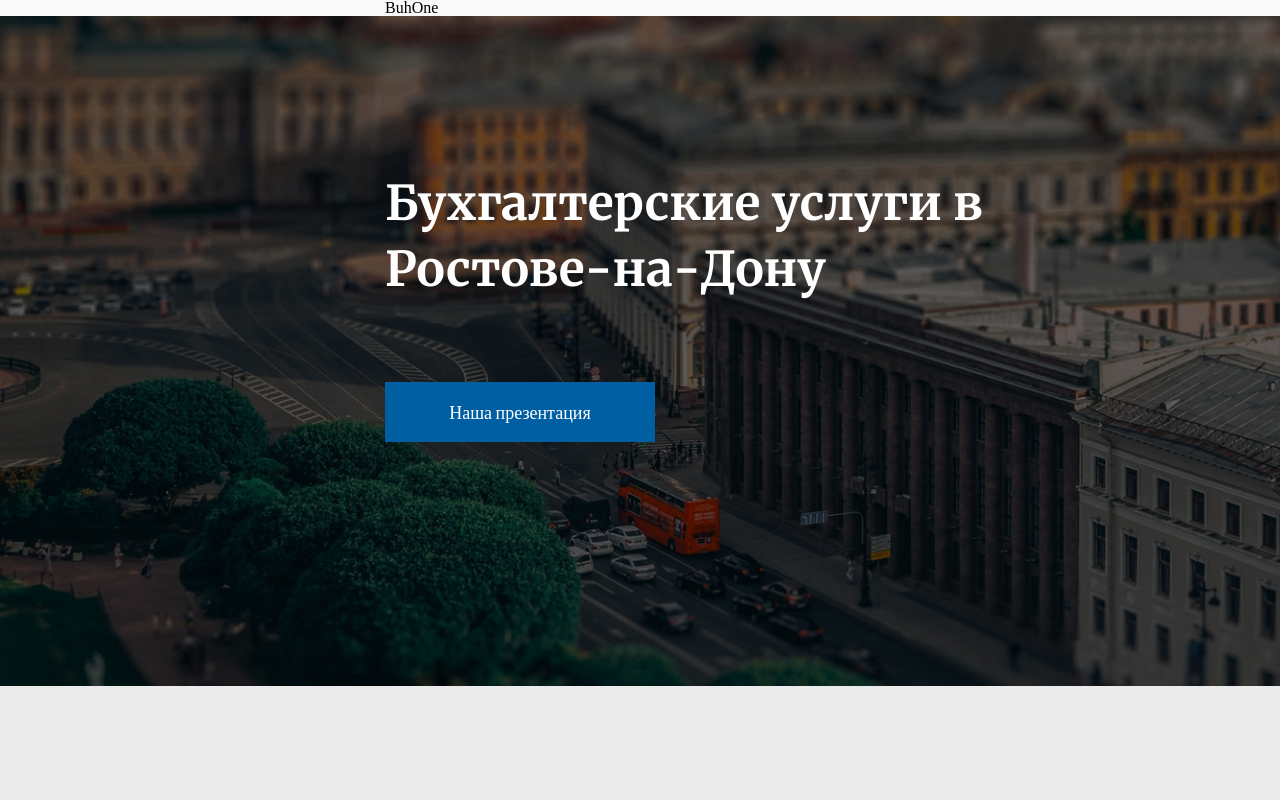
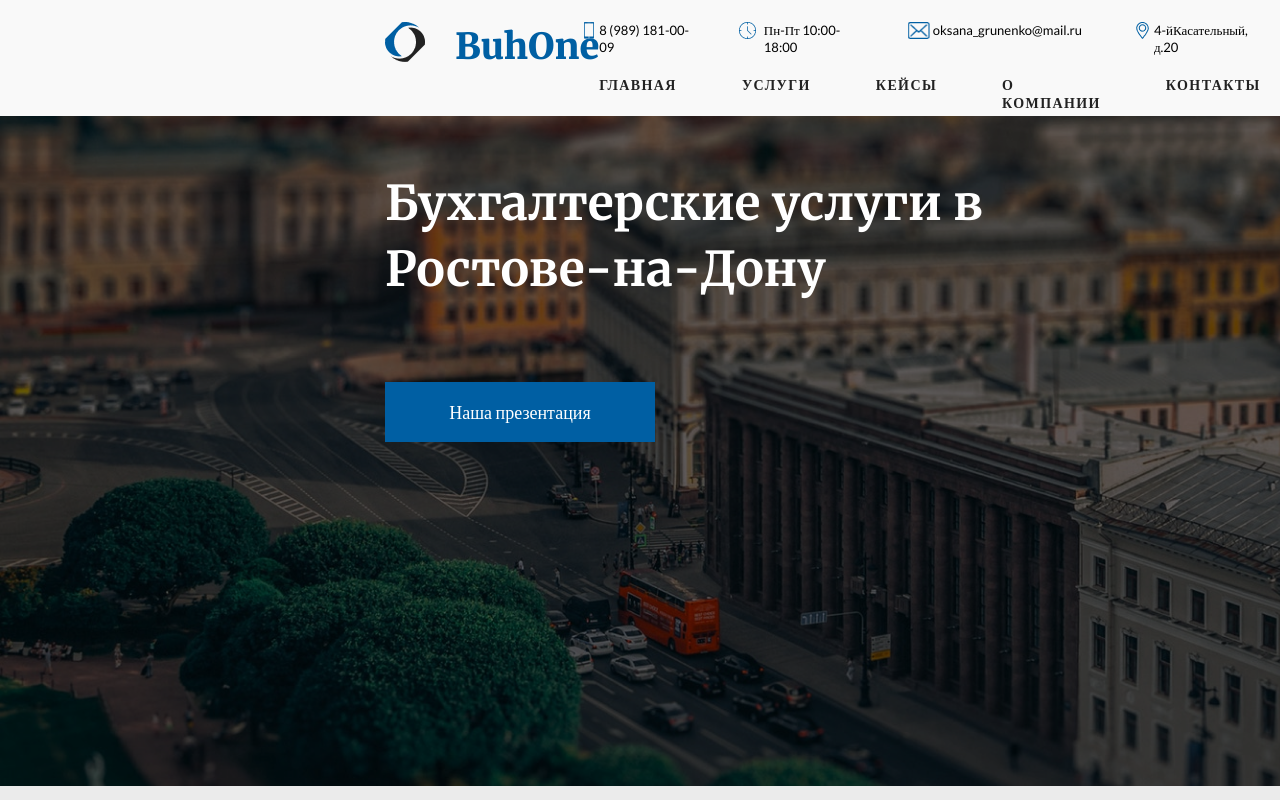
Before and after one commit to aleksandrbykov12/BuhOne, a plain HTML site: page index.html in a window 1280 px wide. Shown: the top 800 px of the page. Drawn offline with Linux system fonts and the light colour scheme.

Commit message:
Add files via upload

```diff
--- a/index.html
+++ b/index.html
@@ -20,38 +20,50 @@
       <div class="container">
         <div class="header__wrapper">
           <div class="header__logo">
+            <img
+              src="resources/header/logo.png"
+              alt="логотип buhone"
+              class="header__logo-img"
+            />
             <p class="header__name">BuhOne</p>
           </div>
+          <div class="header__informations-wrapper">
             <ul class="header__informations">
               <li class="header__information">
-              <div class="header__information-wrapper">
-                <p class="header__phone"></p>
+                <p class="header__phone">8 (989) 181-00-09</p>
+              </li>
+              <li class="header__information">
+                <div class="header__clocks">
+                  <p class="header__informations">Пн-Пт 10:00-18:00</p>
                 </div>
               </li>
               <li class="header__information">
-              <div class="header__information-wrapper">
-                <p class="header__clocks"></p>
+                <div class="header__mail">
+                  <p class="header__informations">oksana_grunenko@mail.ru</p>
                 </div>
               </li>
               <li class="header__information">
-              <div class="header__information-wrapper">
-                <p class="header__mail"></p>
-              </div>
-            </li>
-            <li class="header__information">
-              <div class="header__information-wrapper">
-                <p class="header__position"></p>
+                <div class="header__position">
+                  <p class="header__informations">4-йКасательный, д.20</p>
                 </div>
               </li>
             </ul>
+
+            <div class="header__nav-wrapper">
               <nav class="header__links">
-            <nav class="header__link"></nav>
+                <a href="#welcome" class="header__link">главная</a>
+                <a href="#services" class="header__link">услуги</a>
+                <a href="#about" class="header__link">кейсы</a>
+                <a href="#about" class="header__link">о компании</a>
+                <a href="#contacts" class="header__link">контакты</a>
               </nav>
+            </div>
+          </div>
         </div>
       </div>
     </header>
     <main>
-      <section class="welcome">
+      <section id="welcome" class="welcome">
         <div class="welcome__image">
           <img src="resources/welcome/welcome-image.png" alt="" />
         </div>
@@ -65,7 +77,7 @@
         </div>
       </section>
 
-      <section class="services">
+      <section id="services" class="services">
         <div class="container">
           <h2 class="services__title">Наши услуги</h2>
           <h3 class="services__subtitle">Мы специализируемся</h3>
@@ -92,7 +104,7 @@
         </div>
       </section>
 
-      <section class="about">
+      <section id="about" class="about">
         <div class="container">
           <div class="about__wrapper">
             <div class="about__text-wrapper">
@@ -183,7 +195,7 @@
         </div>
       </section>
 
-      <section class="reviews">
+      <section id="clients" class="reviews">
         <div class="container">
           <h2 class="title">Отзывы</h2>
           <h3 class="subtitle">Ваши благодарности</h3>
@@ -209,7 +221,7 @@
         </div>
       </section>
 
-      <section class="contacts">
+      <section id="contacts" class="contacts">
         <div class="contacts__images">
           <img
             class="contacts__image"
--- a/styles/contacts.css
+++ b/styles/contacts.css
@@ -78,3 +78,9 @@
     background-size: cover;
     background-repeat: no-repeat;
 }
+
+.contacts__phone-link:hover,
+.contacts__mail-link:hover {
+    border-bottom: 1px solid;
+    color: #005fa3;
+}
--- a/styles/header.css
+++ b/styles/header.css
@@ -1,3 +1,114 @@
 .header {
+    padding: 22px 0;
     background: #F9F9F9;
 }
+
+.header__wrapper {
+    display: flex;
+    justify-content: space-between;
+}
+
+.header__logo {
+    display: flex;
+    gap: 30px;
+}
+
+.header__logo-img {
+    width: 40px;
+    height: 40px;
+}
+
+.header__name {
+    color: var(--accent, #005FA3);
+    font-family: Merriweather;
+    font-size: 36px;
+    font-style: normal;
+    font-weight: 900;
+    line-height: 138.27%; /* 49.777px */
+}
+
+.header__informations-wrapper {
+    display: flex;
+    flex-direction: column;
+    gap: 20px;
+}
+
+.header__informations {
+    display: flex;
+    gap: 72px;
+}
+
+.header__information {
+    color: #000;
+    font-family: Lato;
+    font-size: 13px;
+    font-style: normal;
+    font-weight: 400;
+    line-height: 132%; /* 17.16px */
+}
+
+.header__phone,
+.header__clocks,
+.header__mail,
+.header__position {
+    position: relative;
+}
+
+.header__phone::before,
+.header__clocks:before,
+.header__mail:before,
+.header__position::before {
+    position: absolute;
+    left: -25px;
+    display: block;
+    content: '';
+    height: 17px;
+    background-repeat: no-repeat;
+    background-position: 50%;
+    background-size: cover;
+}
+
+.header__phone::before {
+    background-image: url(../resources/header/phone.png);
+    width: 10px;
+    left: -15px;
+}
+
+.header__clocks::before {
+    background-image: url(../resources/header/clocks.png);
+    width: 17px;
+}
+
+.header__mail::before {
+    background-image: url(../resources/header/mail.png);
+    width: 22.339px;
+}
+
+.header__position::before {
+    background-image: url(../resources/header/position.png);
+    width: 17px;
+    left: -20px;
+}
+
+.header__links {
+    display: flex;
+    gap: 65px;
+}
+
+.header__link {
+    height: 18px;
+    text-decoration: none;
+    font-family: Lato;
+    font-size: 14px;
+    font-style: normal;
+    font-weight: 700;
+    line-height: normal;
+    letter-spacing: 1.4px;
+    text-transform: uppercase;
+    color: var(--text-color, #222);
+}
+
+.header__link:hover {
+    border-bottom: 1px solid;
+    color: #005FA3;
+}
```
Also changed, not shown: resources/header/clocks.png (added), resources/header/logo.png (added), resources/header/mail.png (added), resources/header/phone.png (added), resources/header/position.png (added). Lines whose indentation alone changed are shown as unchanged.
